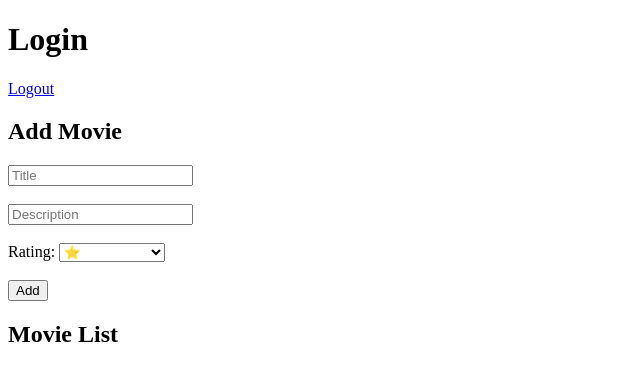
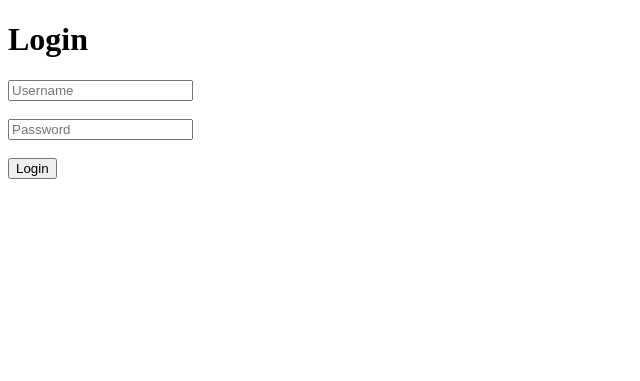
Before and after one commit to hdsoft1827/test001, a Flask app: page / in a window 1280 px wide. Shown: the top 381 px of the page, without its empty margins (0-640 px from the left). Run offline with Flask 3, Linux system fonts and the light colour scheme.

Commit message:
프론트엔드구현_006

```diff
--- a/app.py
+++ b/app.py
@@ -1,27 +1,59 @@
-from flask import Flask, render_template, request, redirect, url_for
+from flask import Flask, render_template, request, redirect, url_for, session
 import os
 
 app = Flask(__name__)
+app.secret_key = "secret"
 
 movies = []
 movie_id_counter = 1
 
 
+# ✅ 1. 로그인 페이지
 @app.route("/")
-def index():
+def login_page():
+    return render_template("login.html")
+
+
+# ✅ 2. 로그인 처리
+@app.route("/login", methods=["POST"])
+def login():
+    username = request.form.get("username")
+    password = request.form.get("password")
+
+    if username == "admin" and password == "admin":
+        session["user"] = username
+        return redirect(url_for("main"))
+
+    return "Login Failed"
+
+
+# ✅ 3. 로그아웃
+@app.route("/logout")
+def logout():
+    session.pop("user", None)
+    return redirect(url_for("login_page"))
+
+
+# ✅ 4. 메인 페이지
+@app.route("/main")
+def main():
+    if "user" not in session:
+        return redirect(url_for("login_page"))
+
     return render_template("index.html", movies=movies)
 
 
+# ✅ 5. 영화 추가
 @app.route("/add", methods=["POST"])
 def add_movie():
     global movie_id_counter
 
+    if "user" not in session:
+        return redirect(url_for("login_page"))
+
     title = request.form.get("title")
     description = request.form.get("description")
     rating = request.form.get("rating")
-
-    if not title:
-        return redirect(url_for("index"))
 
     movie = {
         "id": movie_id_counter,
@@ -33,31 +65,23 @@ def add_movie():
     movies.append(movie)
     movie_id_counter += 1
 
-    return redirect(url_for("index"))
+    return redirect(url_for("main"))
 
 
+# ✅ 6. 상세 페이지
 @app.route("/detail/<int:movie_id>")
 def detail(movie_id):
+    if "user" not in session:
+        return redirect(url_for("login_page"))
+
     movie = next((m for m in movies if m["id"] == movie_id), None)
     if movie is None:
-        return "Movie not found", 404
+        return "Not Found", 404
+
     return render_template("detail.html", movie=movie)
 
 
-@app.route("/delete/<int:movie_id>")
-def delete_movie(movie_id):
-    global movies
-    movies = [m for m in movies if m["id"] != movie_id]
-    return redirect(url_for("index"))
-
-
-# ✅ 테스트에서 필요함
-@app.route("/logout")
-def logout():
-    return redirect(url_for("index"))
-
-
-# 🔥 Docker & CI 안전 실행
+# ✅ Docker 실행
 if __name__ == "__main__":
     port = int(os.environ.get("PORT", 5000))
     app.run(host="0.0.0.0", port=port)
--- a/templates/index.html
+++ b/templates/index.html
@@ -5,7 +5,7 @@
 </head>
 <body>
 
-<h1>Login</h1>
+<h1>Movie App</h1>
 
 <a href="{{ url_for('logout') }}">Logout</a>
 
@@ -36,7 +36,6 @@
             {{ movie.title }}
         </a>
         ({{ movie.rating }}⭐)
-            <a href="{{ url_for('delete_movie', movie_id=movie.id) }}">Delete</a>
     </li>
 {% endfor %}
 </ul>
--- a/templates/login.html
+++ b/templates/login.html
@@ -1,25 +1,17 @@
 <!DOCTYPE html>
-<html lang="ko">
+<html>
 <head>
-  <meta charset="UTF-8">
-  <title>Login</title>
-  <link rel="stylesheet" href="{{ url_for('static', filename='css/style.css') }}">
+    <title>Login</title>
 </head>
 <body>
 
-<header class="header">
-  <h1>Movie Review 🎬</h1>
-</header>
+<h1>Login</h1>
 
-<div class="login-container">
-  <h2>로그인</h2>
-
-  <form method="POST" class="login-form">
-    <input type="text" name="username" placeholder="아이디" required>
-    <input type="password" name="password" placeholder="비밀번호" required>
-    <button type="submit">로그인</button>
-  </form>
-</div>
+<form method="POST" action="{{ url_for('login') }}">
+    <input type="text" name="username" placeholder="Username" required><br><br>
+    <input type="password" name="password" placeholder="Password" required><br><br>
+    <button type="submit">Login</button>
+</form>
 
 </body>
 </html>
```
Lines whose indentation alone changed are shown as unchanged.
